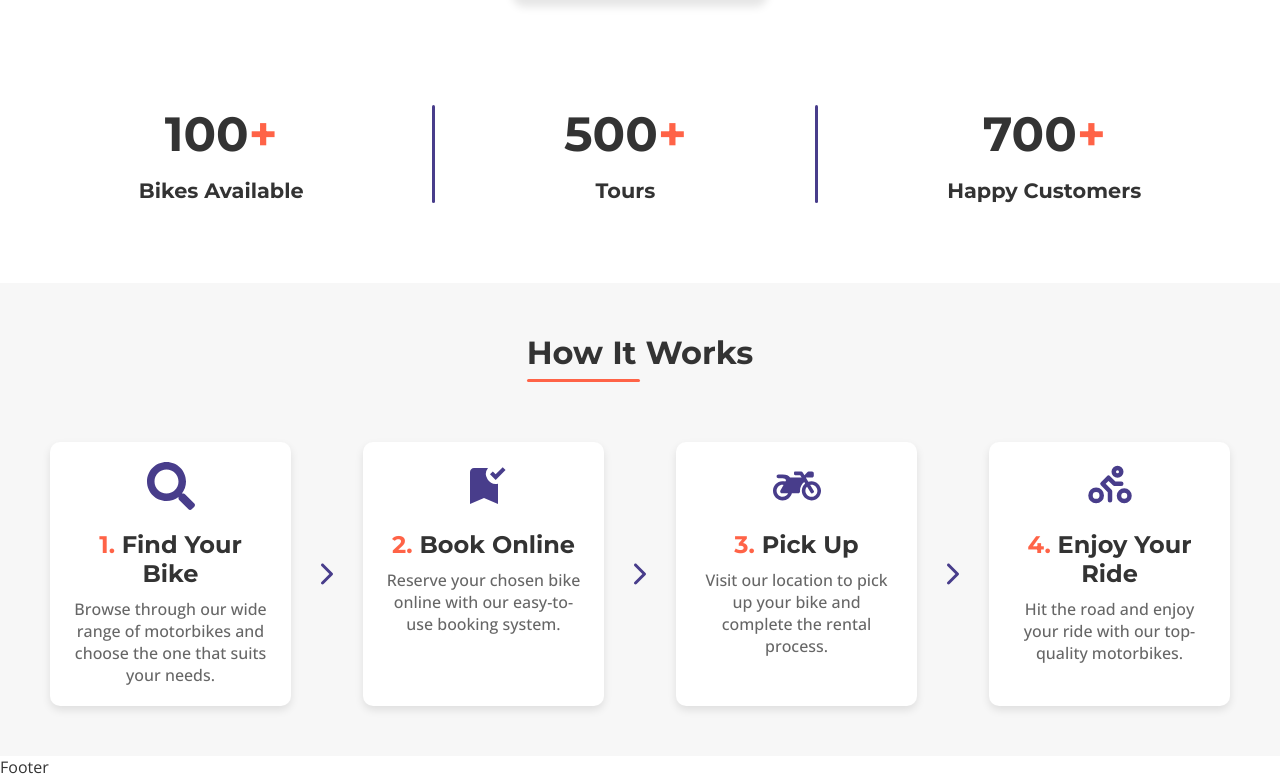
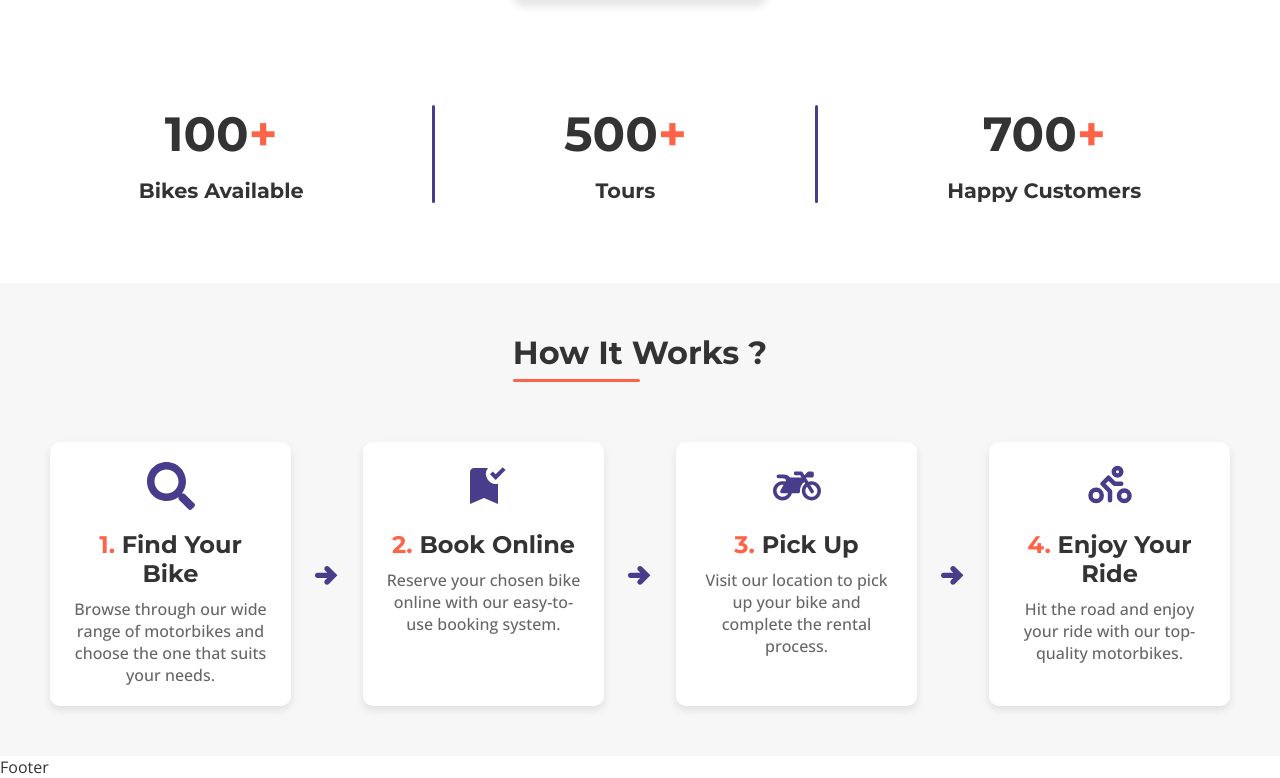
Before and after one commit to sushilkshetri029/Bike-rental-system, a Next.js app: page / in a window 1280 px wide. Shown: the part 1364-2142 px from the top of the page. Built offline with nearby package versions, Linux system fonts and the light colour scheme.

Commit message:
changed step icon in 'how it works' section in homepage

```diff
--- a/components/Homepage/_components/HomepageClient/HomepageClient.js
+++ b/components/Homepage/_components/HomepageClient/HomepageClient.js
@@ -1,11 +1,12 @@
 import Link from 'next/link';
 import { MdAttachMoney, MdBookmarkAdded, MdOutlineMiscellaneousServices, MdSecurity, MdThumbUp, MdTour } from "react-icons/md";
-import { FaClipboardCheck, FaImages, FaMotorcycle, FaRegClock, FaSearch, FaShoppingCart, FaSmile, FaThumbsUp } from "react-icons/fa";
+import { FaArrowAltCircleRight, FaArrowCircleRight, FaArrowRight, FaClipboardCheck, FaImages, FaMotorcycle, FaRegClock, FaSearch, FaShoppingCart, FaSmile, FaThumbsUp } from "react-icons/fa";
 import { RiMotorbikeFill } from "react-icons/ri";
 import { BsPeopleFill } from "react-icons/bs";
 import { IoIosArrowForward } from "react-icons/io";
 import { PiPersonSimpleBikeBold } from "react-icons/pi";
 import { HiClock } from "react-icons/hi";
+import { TiArrowRightThick } from "react-icons/ti";
 import Image from 'next/image'
 import './HomepageClient.css';
 import HeroForm from '../HeroForm/HeroForm';
@@ -48,7 +49,7 @@ const HomepageClient = () => {
                 <HeroForm />
             </section>
             <section className="why-vehicle-rs home-section">
-                <h1 className="why-title title home-title">Why Vehicle-RS?</h1>
+                <h1 className="why-title title home-title">Why Vehicle-RS ?</h1>
                 <div className="why-items">
                     <div className="why-item">
                         <MdAttachMoney className="why-icon" />
@@ -109,26 +110,26 @@ const HomepageClient = () => {
                 </div>
             </section>
             <section className="how-it-works-section">
-                <h1 className="how-it-works-title title home-title">How It Works</h1>
+                <h1 className="how-it-works-title title home-title">How It Works ?</h1>
                 <div className="how-it-works-steps">
                     <div className="how-it-works-step">
                         <FaSearch className='icon' />
                         <h3 className="how-it-works-step-title"><span className="highlight-yellow">1.</span> Find Your Bike</h3>
                         <p className="how-it-works-step-description">Browse through our wide range of motorbikes and choose the one that suits your needs.</p>
                     </div>
-                    <IoIosArrowForward className='step-icon' />
+                    <TiArrowRightThick className='step-icon' />
                     <div className="how-it-works-step">
                         <MdBookmarkAdded className='icon' />
                         <h3 className="how-it-works-step-title"><span className="highlight-yellow">2.</span> Book Online</h3>
                         <p className="how-it-works-step-description">Reserve your chosen bike online with our easy-to-use booking system.</p>
                     </div>
-                    <IoIosArrowForward className='step-icon' />
+                    <TiArrowRightThick className='step-icon' />
                     <div className="how-it-works-step">
                         <FaMotorcycle className='icon' />
                         <h3 className="how-it-works-step-title"><span className="highlight-yellow">3.</span> Pick Up</h3>
                         <p className="how-it-works-step-description">Visit our location to pick up your bike and complete the rental process.</p>
                     </div>
-                    <IoIosArrowForward className='step-icon' />
+                    <TiArrowRightThick className='step-icon' />
                     <div className="how-it-works-step">
                         <PiPersonSimpleBikeBold className='icon' />
                         <h3 className="how-it-works-step-title"><span className="highlight-yellow">4.</span> Enjoy Your Ride</h3>
```
